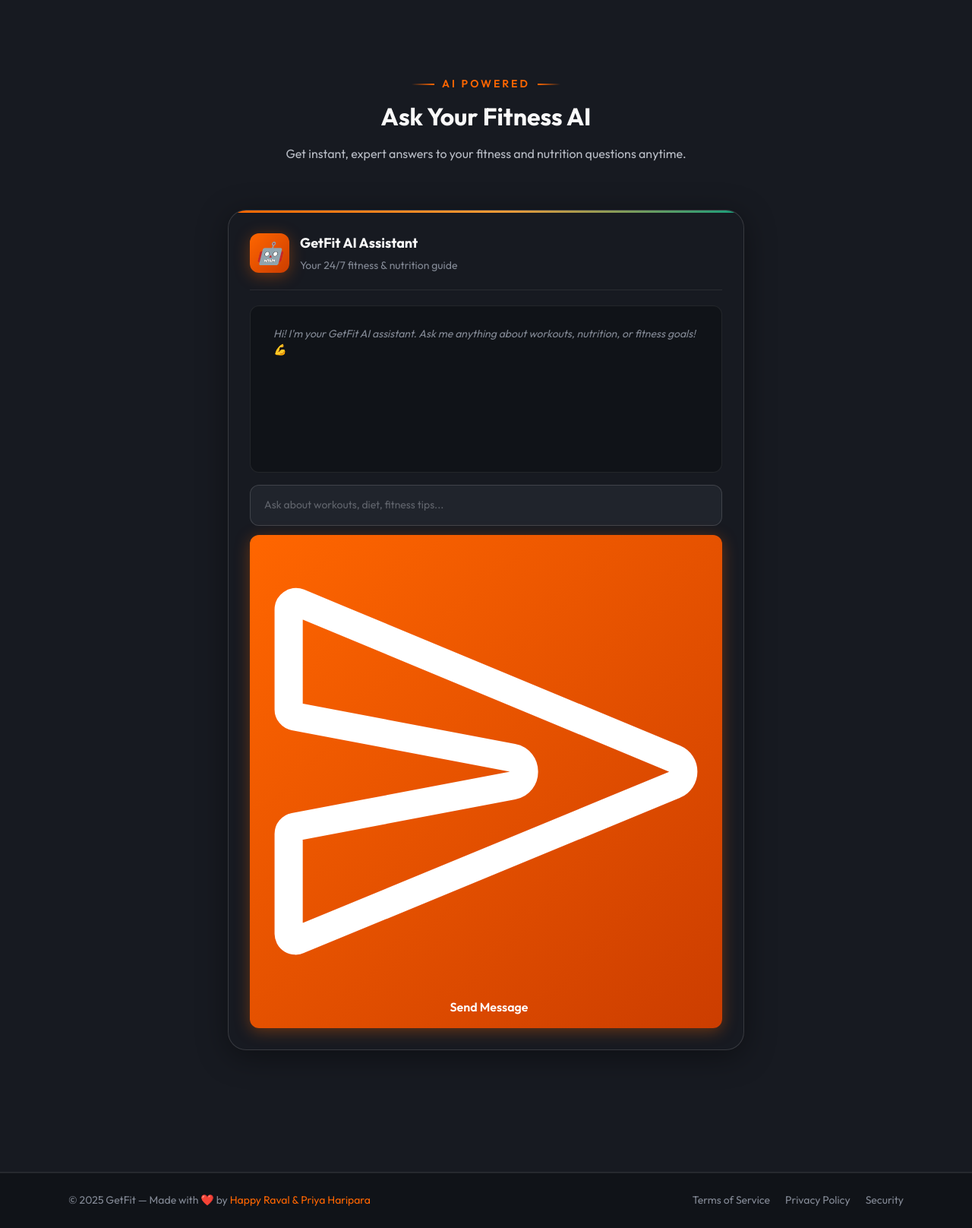
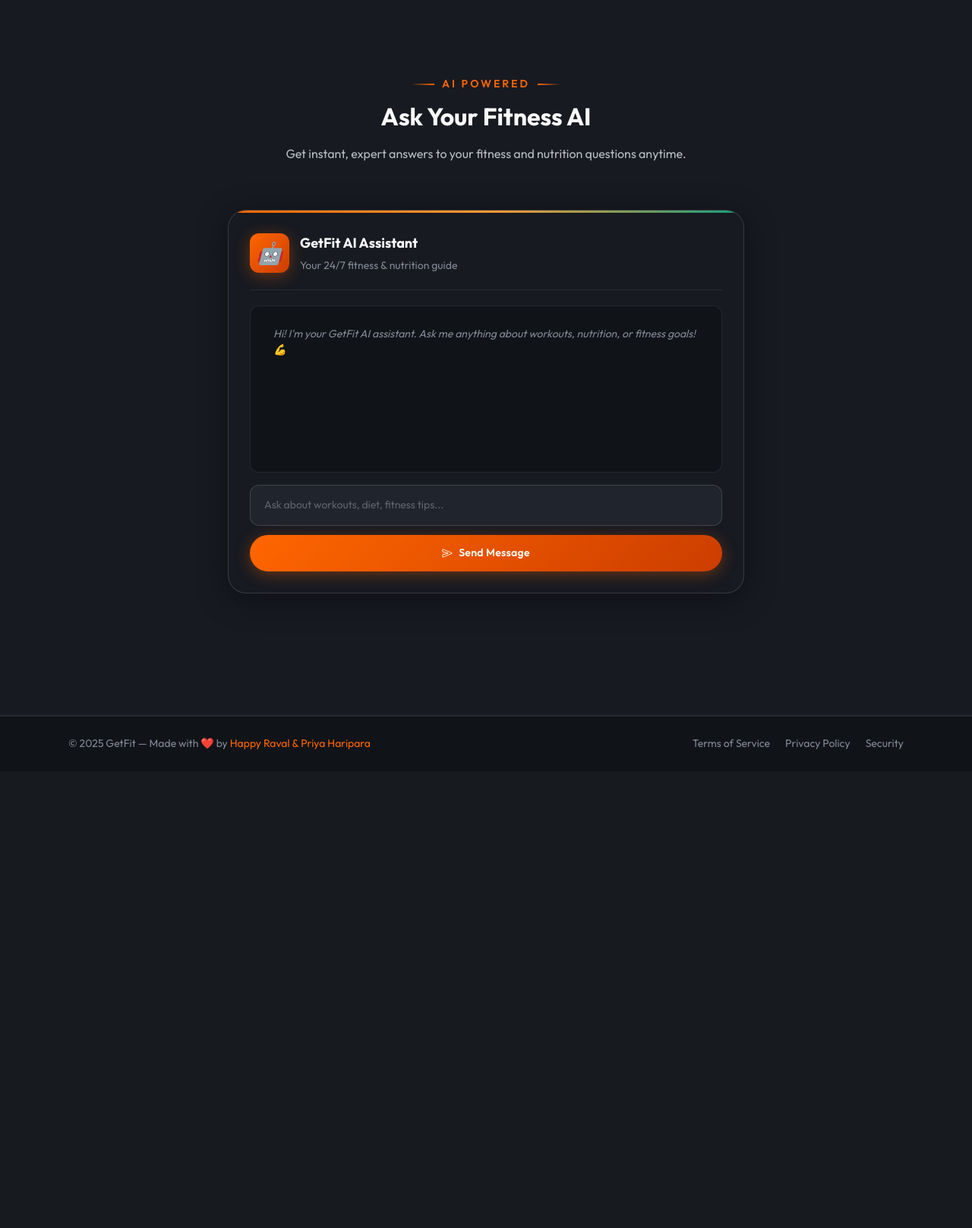
Before and after one commit to RavalHappy021/Getfit, a PHP site: page / in a window 1280 px wide. Shown: the part 3014-4630 px from the top of the page at 76% size. After the commit the page ends 4000 px from the top, so only its background shows below. Run offline with PHP 8.4, Linux system fonts and the light colour scheme; a stand-in replaces the project's code that opens the database connection.

Commit message:
Refine chatbot send button UI for consistency

```diff
--- a/assets/css/style.css
+++ b/assets/css/style.css
@@ -767,24 +767,7 @@ body {
 
 #userInput::placeholder { color: var(--text-4); }
 
-/* Chatbot send button - override global */
-#chatbot-container > button {
-  width: 100%;
-  padding: 14px;
-  background: linear-gradient(135deg, var(--primary), var(--primary-dark));
-  color: white;
-  border-radius: var(--radius-md);
-  font-size: var(--fs-base);
-  font-weight: var(--fw-600);
-  font-family: var(--ff-outfit);
-  box-shadow: var(--shadow-primary);
-  transition: all var(--transition-base);
-}
-
-#chatbot-container > button:hover {
-  transform: translateY(-2px);
-  box-shadow: var(--shadow-primary-lg);
-}
+/* Chatbot button now uses standard .btn classes */
 
 /* ============================================
    SERVICE SECTION (if present in other pages)
--- a/index.php
+++ b/index.php
@@ -484,9 +484,9 @@ $loggedIn = isset($_SESSION['username']);
             </div>
 
             <input type="text" id="userInput" placeholder="Ask about workouts, diet, fitness tips..." />
-            <button onclick="sendMessage()" id="chatbot-send-btn">
-              <ion-icon name="send-outline" aria-hidden="true" style="display:inline; margin-right:8px;"></ion-icon>
-              Send Message
+            <button onclick="sendMessage()" class="btn btn-primary" id="chatbot-send-btn" style="width: 100%; justify-content: center;">
+              <ion-icon name="send-outline" aria-hidden="true"></ion-icon>
+              <span>Send Message</span>
             </button>
           </div>
         </div>
```
